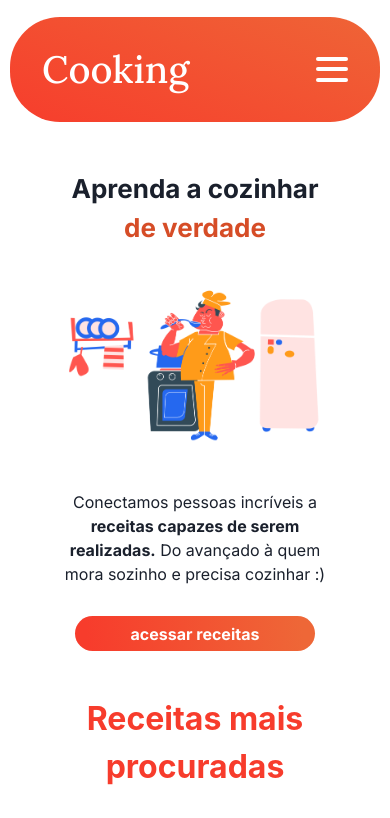
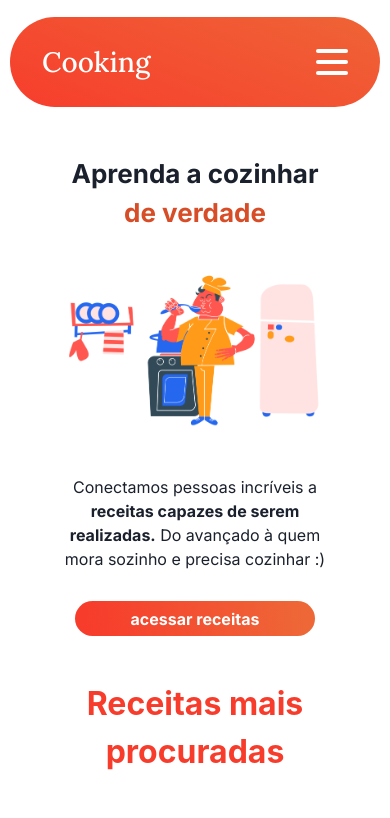
Before and after one commit to joserubemneto/cooking--frontend, a React (Create React App) app: page / in a window 390 px wide. Shown: the top 818 px of the page. Built offline with nearby package versions, Linux system fonts and the light colour scheme; grey boxes are pictures that could not be loaded.

Commit message:
fix(header): adjust mobile logo fontSize

```diff
--- a/src/components/Header/index.jsx
+++ b/src/components/Header/index.jsx
@@ -28,7 +28,7 @@ const Header = () => {
     <Head mobile={mobile} url={bloob3} scroll={scroll} large={large}>
       <Nav mobile={mobile} scroll={scroll}>
         <Link to="/">
-          <Logo color={colors.text} mobile={mobile} font={fonts.logo}>Cooking</Logo>
+          <Logo color={colors.text} mobile={mobile} fontSize={mobile ? "1.75rem" : "2.375rem"} font={fonts.logo}>Cooking</Logo>
         </Link>
         <NavLinks color={colors.text} hover={colors.subTitle} open={burguerOpen}>
           <ul>
```
